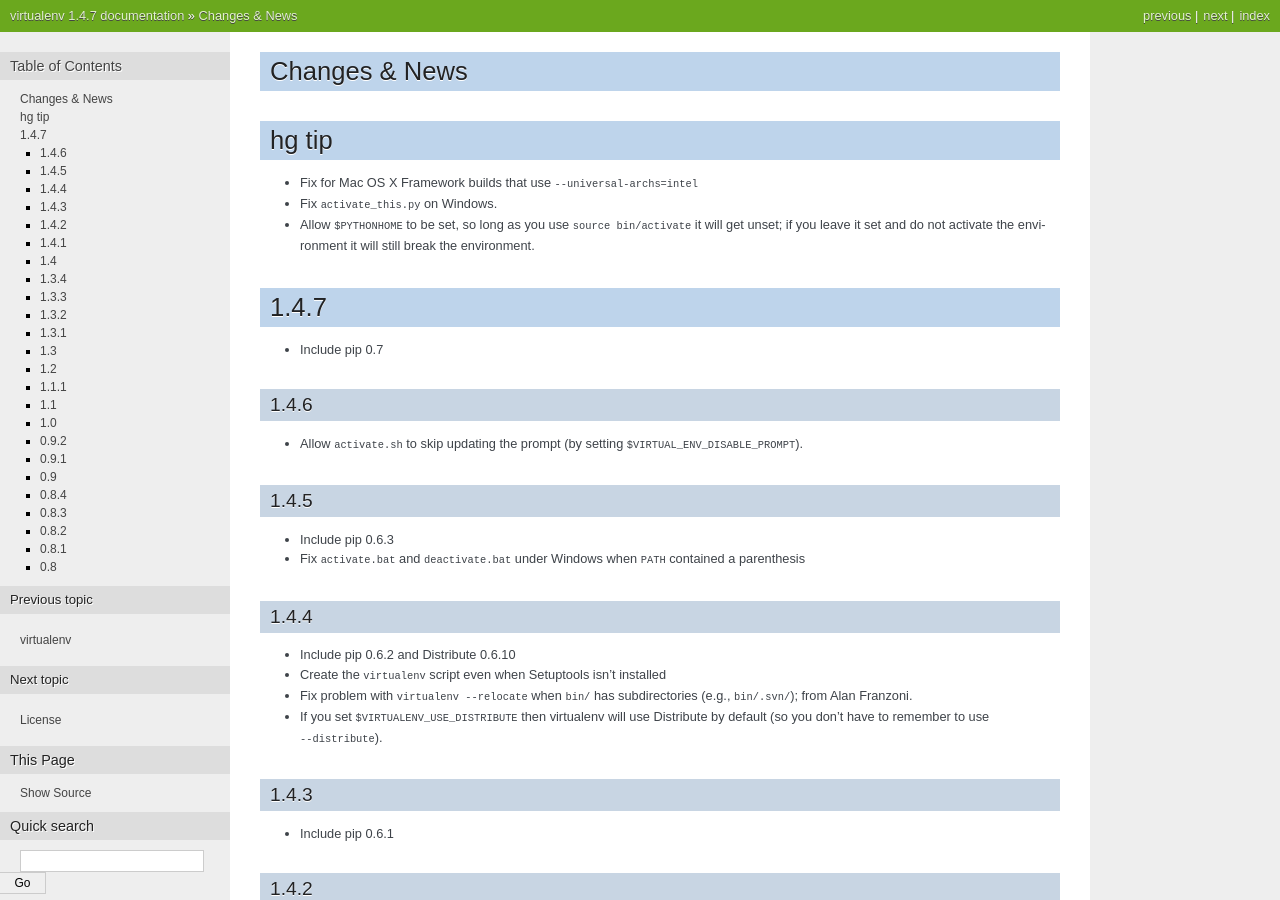
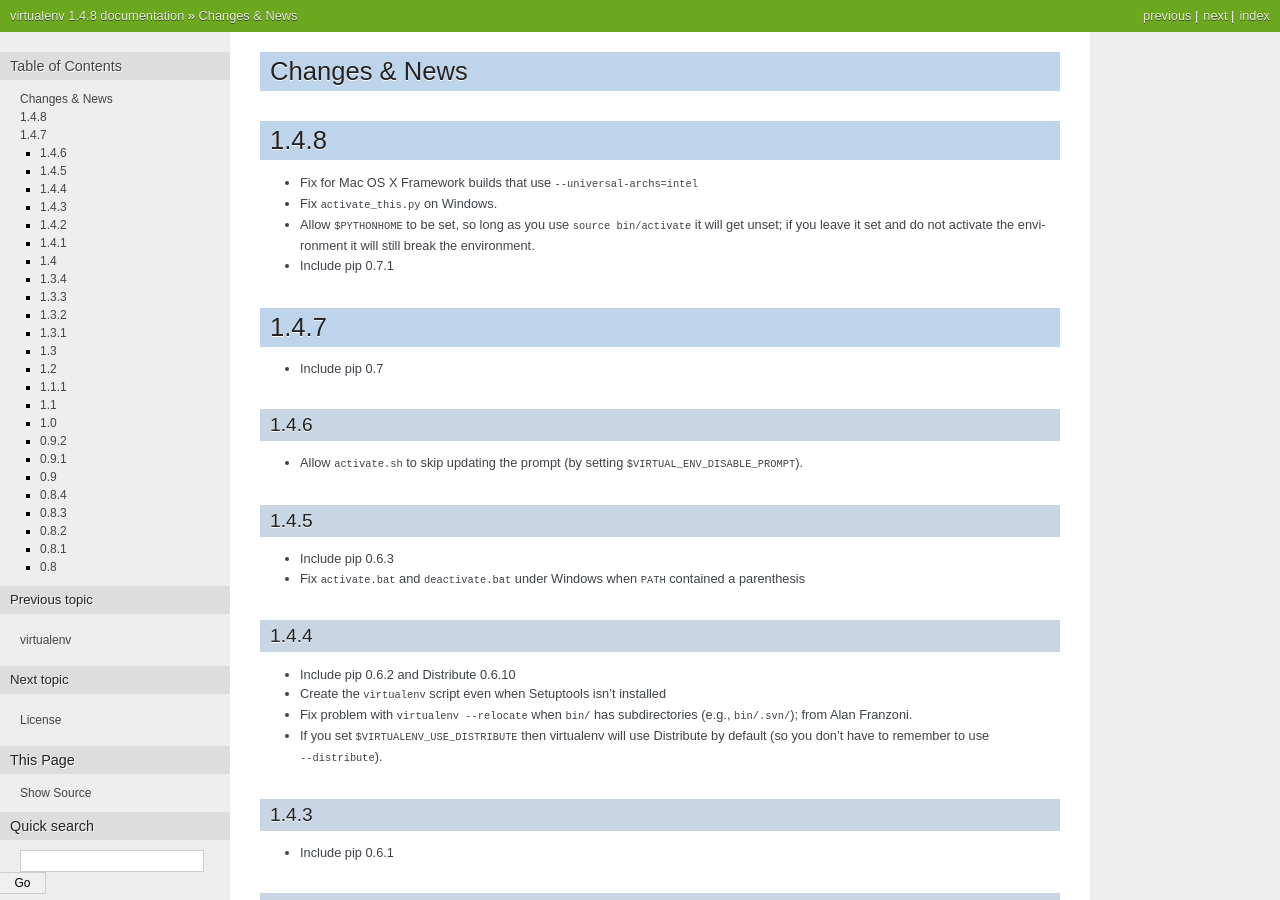
Before and after one commit to pypa/virtualenv, a Sphinx documentation site: the page built from docs/news.txt, in a window 1280 px wide and 900 px high. Built offline with Sphinx 7.4.7, drawn with Linux system fonts in a browser that asks for light colours; some of the changed text lies outside the part shown.

Commit message:
update version for release

```diff
--- a/docs/news.txt
+++ b/docs/news.txt
@@ -1,8 +1,8 @@
 Changes & News
 --------------
 
-hg tip
-------
+1.4.8
+-----
 
 * Fix for Mac OS X Framework builds that use
   ``--universal-archs=intel``
@@ -12,6 +12,8 @@
 * Allow ``$PYTHONHOME`` to be set, so long as you use ``source
   bin/activate`` it will get unset; if you leave it set and do not
   activate the environment it will still break the environment.
+
+* Include pip 0.7.1
 
 1.4.7
 -----
--- a/virtualenv.py
+++ b/virtualenv.py
@@ -2,7 +2,7 @@
 """Create a "virtual" Python installation
 """
 
-virtualenv_version = "1.4.7"
+virtualenv_version = "1.4.8"
 
 import sys
 import os
```
